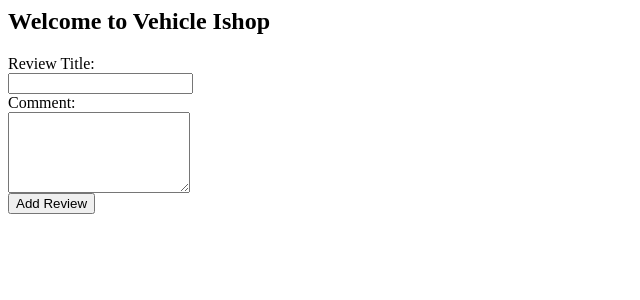
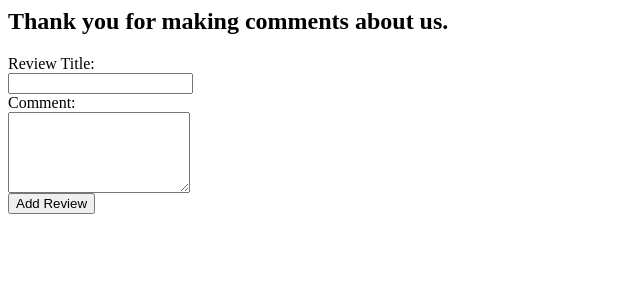
Before and after one commit to MaryamArab/VehicleStore, a PHP site: template module/Application/view/application/index/review-form.phtml in a window 1280 px wide. Shown: the top 300 px of the page, without its empty margins (0-640 px from the left). Run offline with PHP 8.4, Linux system fonts and the light colour scheme; the template is opened without the code that fills it: most values are stand-ins (such as "Sample title", 1, 10 or a date in 2020); data that the repository does not hold is empty.

Commit message:
some titles changed

```diff
--- a/module/Application/view/application/index/mail-form.phtml
+++ b/module/Application/view/application/index/mail-form.phtml
@@ -2,7 +2,7 @@
 <body>
 
     <div class="container">
-        <h2>Email to Mr/Mrs <?php echo $seller->getName(); ?></h2>
+        <h2>Email to <?php echo $seller->getName(); ?></h2>
         <form class="form-horizontal emailForm" action="<?= $this->url('application', ['action' => 'mail-form', 'id' => $vid]); ?>" method="post">
 
 
--- a/module/Application/view/application/index/review-form.phtml
+++ b/module/Application/view/application/index/review-form.phtml
@@ -2,7 +2,7 @@
 <body>
 
     <div class="container">
-        <h2>Welcome to Vehicle Ishop</h2>
+        <h2>Thank you for making comments about us.</h2>
         <form class="form-horizontal reviewForm" action="<?= $this->url('application', ['action' => 'review-form', 'id' => $vid]); ?>" method="post">
 
 
```
Also changed, not shown: module/Application/src/Model/VehicleImage.php (+7 -5 lines).
